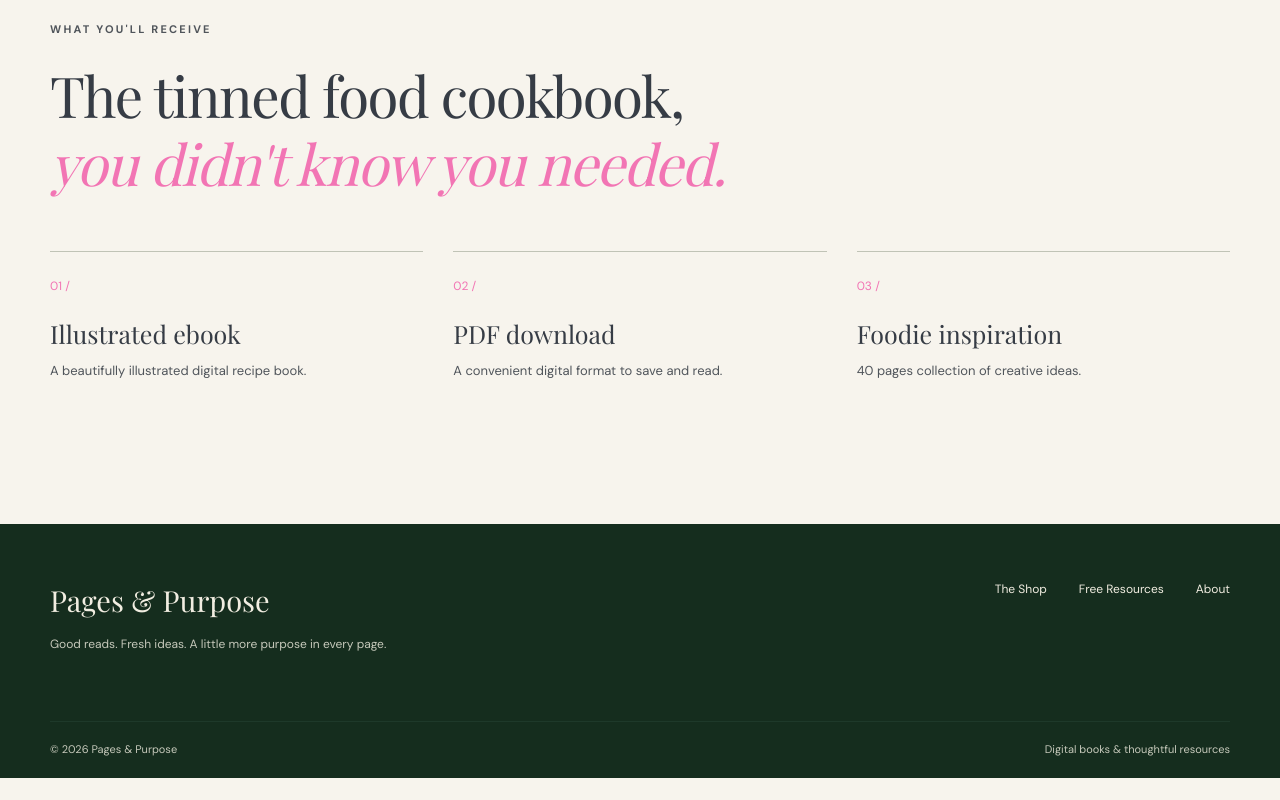
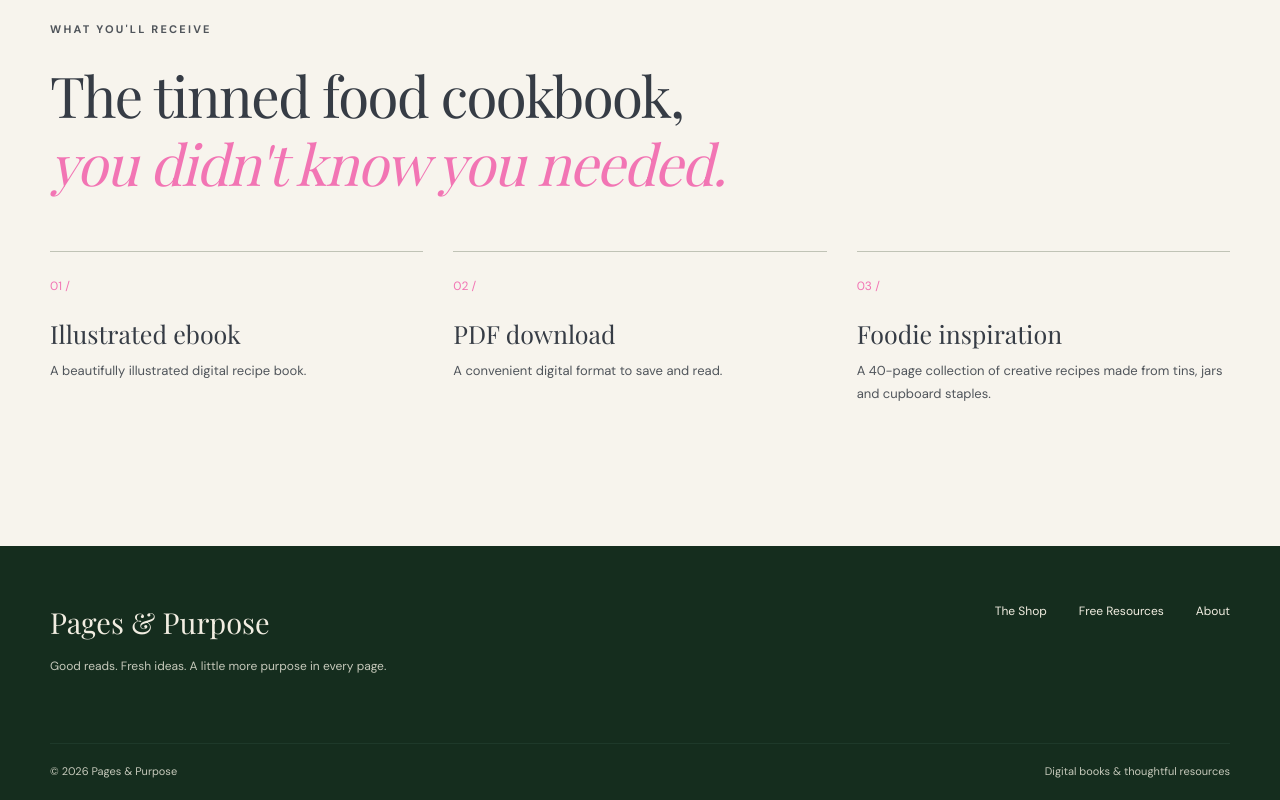
Before and after one commit to SatlerNunes/pagesandpurpose, a Next.js app: page /shop/blackout-recipe-book in a window 1280 px wide. Shown: the part 1579-2379 px from the top of the page. Before the commit the page ends 2357 px from the top, so only its background shows below. Built offline with nearby package versions, Linux system fonts and the light colour scheme; no server answers; a web font is replaced by a local one.

Commit message:
Revise content for blackout recipe book page
Updated the content of the recipe book page to include details about the digital product and its features.

```diff
--- a/app/shop/blackout-recipe-book/page.tsx
+++ b/app/shop/blackout-recipe-book/page.tsx
@@ -19,4 +19,4 @@ export default function Product(){
     </button>
   )}
 </div>
-{!hasPreview && <p className="payment-note" id="preview-status">Preview coming soon</p>}<p className="payment-note">Digital product only · No physical book will be posted</p></div></div></section><section className="detail-more"><div className="container more-grid"><div><p className="eyebrow">WHAT'S INSIDE</p><h2>Long-life ingredients.<br/><em>Unexpected ideas.</em></h2></div><ul className="inside-list">{inside.map(x=><li key={x}><Check size={19}/>{x}</li>)}</ul></div></section><section className="container receive-section"><p className="eyebrow">WHAT YOU'LL RECEIVE</p><h2>The tinned food cookbook,<br/><em>you didn't know you needed.</em></h2><div className="receive-grid"><div><span>01 /</span><h3>Illustrated ebook</h3><p>A beautifully illustrated digital recipe book.</p></div><div><span>02 /</span><h3>PDF download</h3><p>A convenient digital format to save and read.</p></div><div><span>03 /</span><h3>Foodie inspiration</h3><p>40 pages collection of creative ideas.</p></div></div><p className="receive-note"></p></section></>}
+{!hasPreview && <p className="payment-note" id="preview-status">Preview coming soon</p>}<p className="payment-note">Digital product only · No physical book will be posted</p></div></div></section><section className="detail-more"><div className="container more-grid"><div><p className="eyebrow">WHAT'S INSIDE</p><h2>Long-life ingredients.<br/><em>Unexpected ideas.</em></h2></div><ul className="inside-list">{inside.map(x=><li key={x}><Check size={19}/>{x}</li>)}</ul></div></section><section className="container receive-section"><p className="eyebrow">WHAT YOU'LL RECEIVE</p><h2>The tinned food cookbook,<br/><em>you didn't know you needed.</em></h2><div className="receive-grid"><div><span>01 /</span><h3>Illustrated ebook</h3><p>A beautifully illustrated digital recipe book.</p></div><div><span>02 /</span><h3>PDF download</h3><p>A convenient digital format to save and read.</p></div><div><span>03 /</span><h3>Foodie inspiration</h3><p>A 40-page collection of creative recipes made from tins, jars and cupboard staples.</p></div></div><p className="receive-note"></p></section></>}
```
